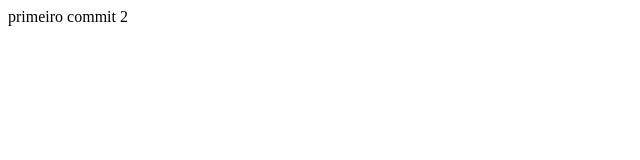
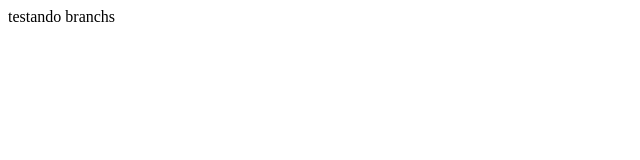
Before and after one commit to giiovannantunes/treinando-git, a plain HTML site: page index.html in a window 1280 px wide. Shown: the full height of the page, 0-640 px from the left. Drawn offline with Linux system fonts and the light colour scheme.

Commit message:
Testando uma branch diferente

```diff
--- a/index.html
+++ b/index.html
@@ -1,4 +1,3 @@
 <html>
-primeiro commit 2
-
+testando branchs
 </html>
```
